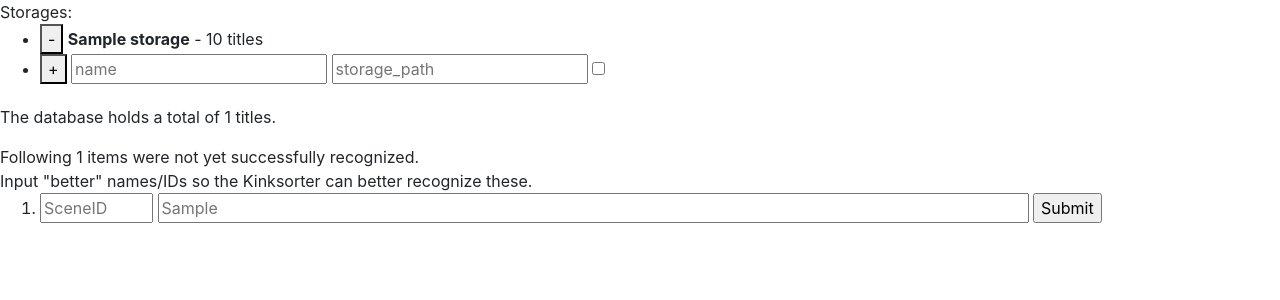
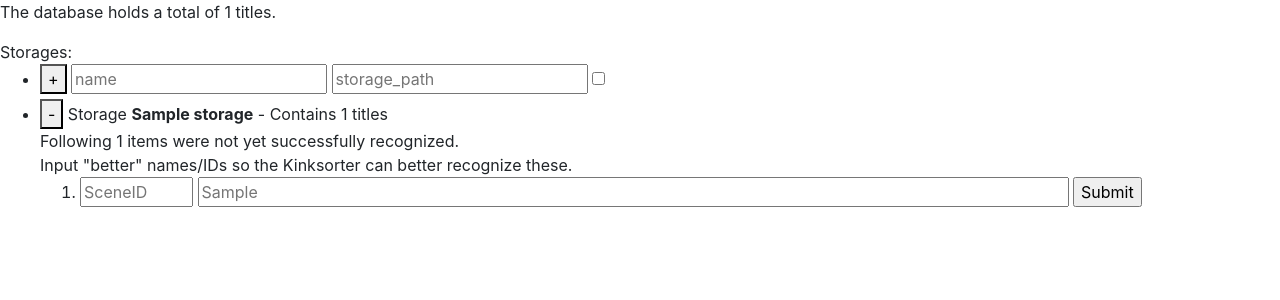
Before and after one commit to sistason/kinksorter2, a Django app: template src/templates/index.html in a window 1280 px wide. Shown: the top 300 px of the page. Run offline with Django 3.2, Linux system fonts and the light colour scheme; the template is opened without the code that fills it: most values are stand-ins (such as "Sample title", 1, 10 or a date in 2020); some libraries are stand-ins or nearby versions.

Commit message:
Bugfix in storage-handling and reworked the frontend a bit

```diff
--- /dev/null
+++ b/src/kinksorter/static/js/utils.js
@@ -0,0 +1,7 @@
+$(document).ready( function() {
+
+    $('.confirm').click(function(e) {
+        return window.confirm("Are you sure to delete that storage?");
+    });
+
+});
--- a/src/kinksorter_app/functionality/storage_handling.py
+++ b/src/kinksorter_app/functionality/storage_handling.py
@@ -42,7 +42,7 @@ class StorageHandler:
 
     def delete(self):
         if self.storage is not None:
-            for movie in self.storage.movies:
+            for movie in self.storage.movies.all():
                 movie.delete()
             self.storage.delete()
 
--- a/src/templates/base.html
+++ b/src/templates/base.html
@@ -17,6 +17,7 @@
 
         <script type="text/javascript" src="{% static 'js/jquery-3.2.1.min.js' %}"></script>
         <script type="text/javascript" src="{% static 'js/ajax.js' %}"></script>
+        <script type="text/javascript" src="{% static 'js/utils.js' %}"></script>
     </head>
 
     <body>
--- a/src/templates/index.html
+++ b/src/templates/index.html
@@ -1,48 +1,42 @@
 {% extends "base.html" %}
 
 {% block content %}
+    <p>The database holds a total of {{ total_number }} titles.</p>
 
-    <div class="manage_storages">Storages:
-        <ul>{% for s in storages %}
-            <li>
-                <form class="delete_storage" method="GET" action="/storage/del/">
-                    {% csrf_token %}
-                    <input type="hidden" name="storage_id" value={{ s.id }} />
-                    <button type="submit">-</button>
-                    <strong>{{ s.name }}</strong> - {{ s.movies }} titles
-                    &nbsp;&nbsp;&nbsp;&nbsp;
-                    <span class="response"></span>
-                </form>
-
-            </li>
-            {% endfor %}
+    Storages:
+    <ul>
         <li>
             <form class="add_storage" method="GET" action="/storage/add/">
-                    {% csrf_token %}
                 <button type="submit">+</button>
-                    <input placeholder="name" />
-                    <input placeholder="storage_path"  />
+                <input name="name", placeholder="name" />
+                <input name="storage_path" placeholder="storage_path"  />
                 <label for="read_only" title="ro" name="ro:"  >
                     <input id="read_only" type="checkbox" value="False" name="read_only" />
                 </label>
             </form>
         </li>
-        </ul>
-    </div>
+        {% for s in storages %}
+        <li>
+            <div class="manage_storage">
+                <form class="delete_storage" method="GET" action="/storage/del/">
+                    <input type="hidden" name="storage_id" value={{ s.id }} />
+                    <button class="confirm" type="submit">-</button>
+                    Storage <strong>{{ s.name }}</strong> - Contains {{ s.movies_count }} titles
+                    &nbsp;&nbsp;&nbsp;&nbsp;
+                    <span class="response"></span>
+                </form>
 
-    <p>The database holds a total of {{ total_number }} titles.</p>
-
-    <div class="manage_movies">Following {{ unrecognized|length }} items were not yet successfully recognized.<br />
+                <div class="manage_movies">Following {{ s.unrecognized_movies|length }} items were not yet successfully recognized.<br />
                     Input "better" names/IDs so the Kinksorter can better recognize these.
                     <ol>
-        {% for l in unrecognized %}
+                    {% for u in s.unrecognized_movies %}
                         <li>
                             <form class="modify_scene" method="GET" action="/movie/recognize">
                                 <input name="new_scene_id" placeholder="SceneID" size="6" />
-                    <input name="new_scene_name" id="file_name" placeholder="{{ l.file_properties.relative_path }}"
-                           size="80"/>
+                                <input name="new_scene_name" id="file_name"
+                                       placeholder="{{ u.file_properties.relative_path }}" size="80"/>
 
-                    <input name="movie_id" value="{{ l.id }}" type="hidden" />
+                                <input name="movie_id" value="{{ u.id }}" type="hidden" />
                                 <input type="submit" class="modify_scene_submit" />
                                 <span class="response"></span>
                             </form>
@@ -51,5 +45,8 @@
                     </ol>
 
                 </div>
-
+            </div>
+        </li>
+        {% endfor %}
+    </ul>
 {% endblock %}
```
Lines whose indentation alone changed are shown as unchanged.
